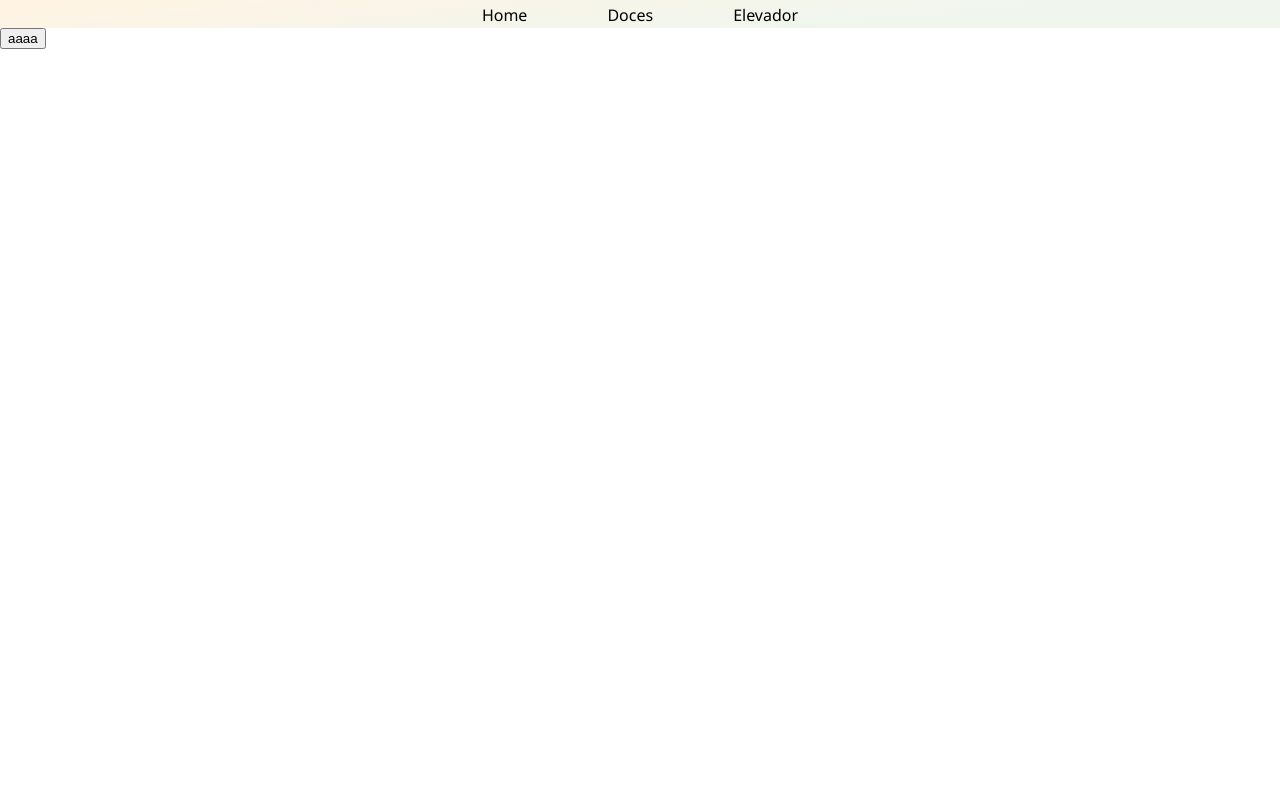
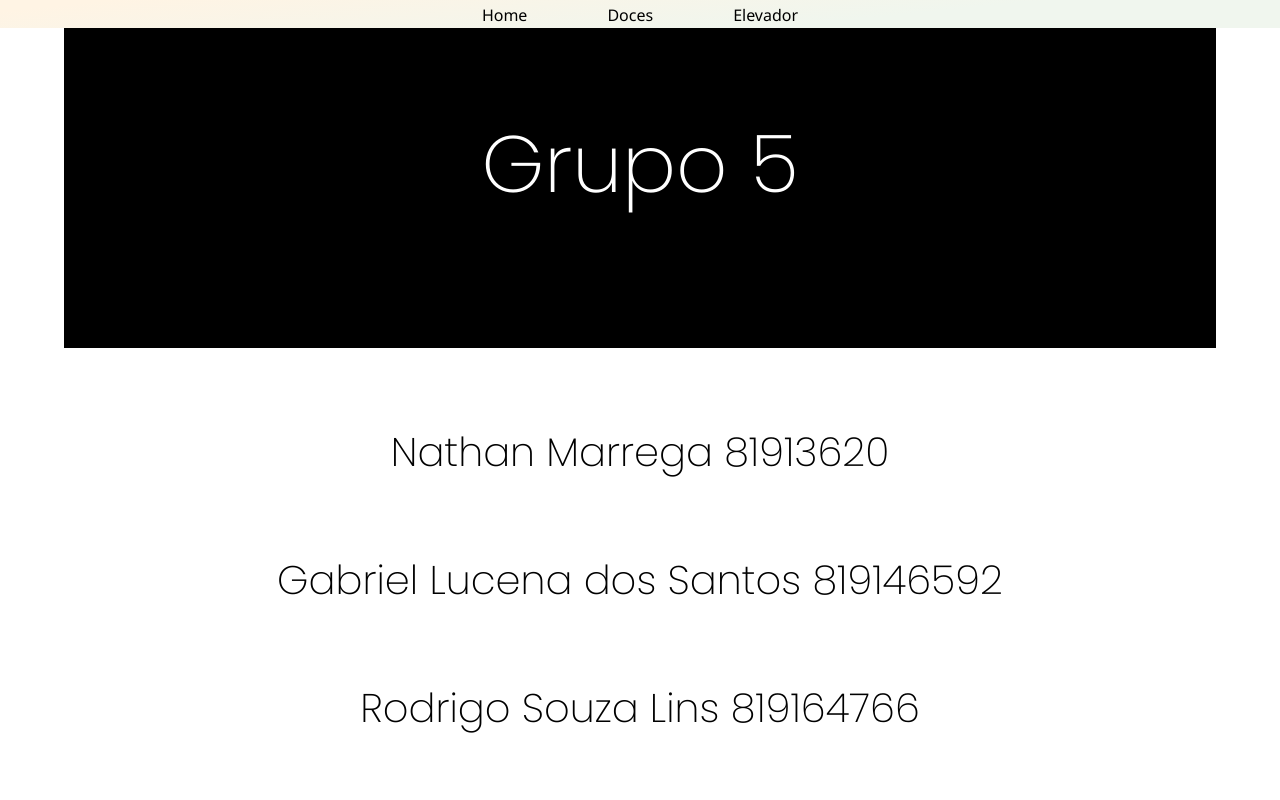
Before and after one commit to 1ZOD/Maquina-de-Doces, a Vue app: page / in a window 1280 px wide. Shown: the top 800 px of the page. Built offline with nearby package versions, Linux system fonts and the light colour scheme.

Commit message:
Add page home

```diff
--- a/src/views/Home.vue
+++ b/src/views/Home.vue
@@ -1,5 +1,20 @@
 <template>
-  <button>aaaa</button>
+  <div class="principal-grid">
+    <div class="quadrado-preto">
+      <div class="texto-quadrado">Grupo 5<br></div>
+    </div>
+    <div>
+      <div class="texto-grupo">
+        <br>Nathan Marrega 81913620 <br>
+        <br>Gabriel Lucena dos Santos	819146592 <br>
+        <br>Rodrigo Souza Lins	819164766 <br>
+        <br>Gabriel Santos de Carvalho	819151151  <br>
+        <br>Pedro Henrique Martini	819147220 <br>
+        <br>Vinicius Vizza Campos	819145197 <br>
+        <br>Vitor Gonçalves Pereira Colazelli	819110980<br>
+      </div>
+    </div>
+  </div>
 </template>
 
 <script>
@@ -10,5 +25,31 @@ export default {
 </script>
 
 <style>
+@import url('https://fonts.googleapis.com/css2?family=Poppins:wght@200&display=swap');
 
+.principal-grid{
+  display: flex;
+  flex-direction: column;
+  padding-inline: 5vw;
+}
+.quadrado-preto {
+  height: 40vh;
+  width: 100%;
+  background-color: #000;
+  color: #fff;
+  text-align: center;
+}
+.texto-quadrado {
+    font-family: 'Poppins';
+    padding-top: 13vh;
+    font-size: 10vh;
+    line-height: 64px;
+}
+.texto-grupo {
+    font-family: 'Poppins';
+    text-align: center;
+    padding-top: 1vh;
+    font-size: 5vh;
+    line-height: 64px;
+}
 </style>
```
Also changed, not shown: comandos.txt (added), src/assets/img/grupo.png (added).
